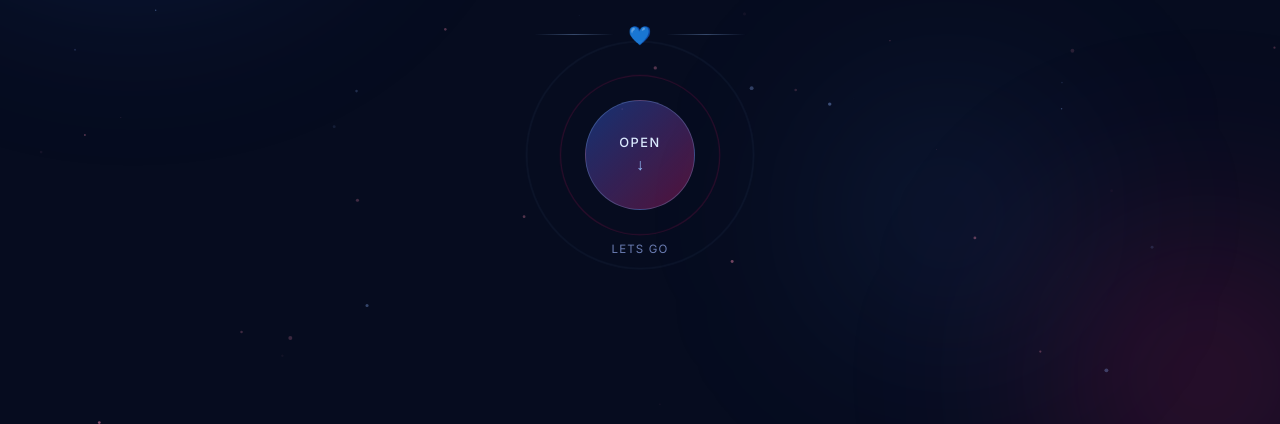
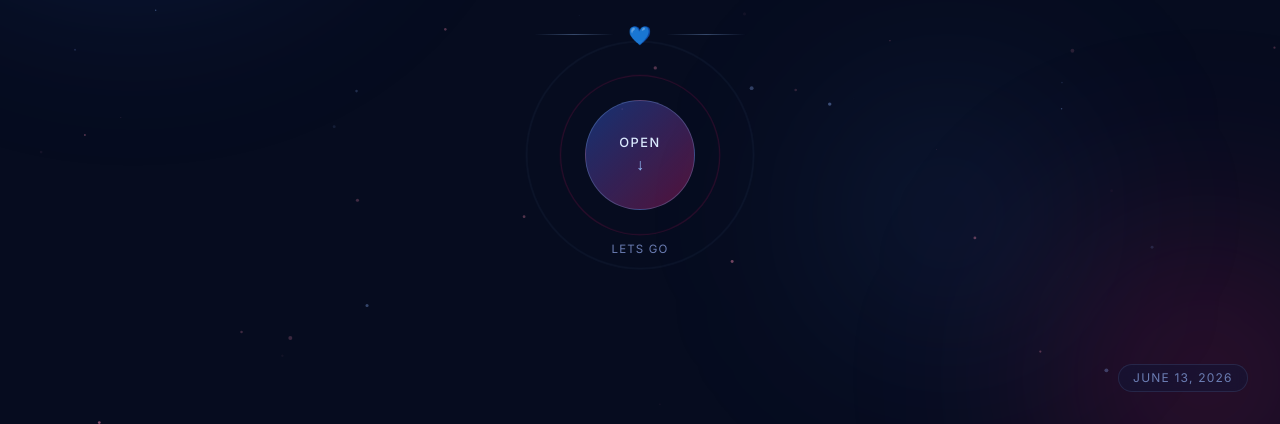
Before and after one commit to bejjj06/boi, a plain HTML site: page index.html in a window 1280 px wide. Shown: the part 376-800 px from the top of the page. Drawn offline with nearby package versions, Linux system fonts and the light colour scheme.

Commit message:
putting date

```diff
--- a/index.html
+++ b/index.html
@@ -46,7 +46,7 @@
 
       <p class="intro-hint">lets go</p>
     </div>
-
+    <div class="intro-date-badge">JUNE 13, 2026</div>
   </div>
 
 
```
